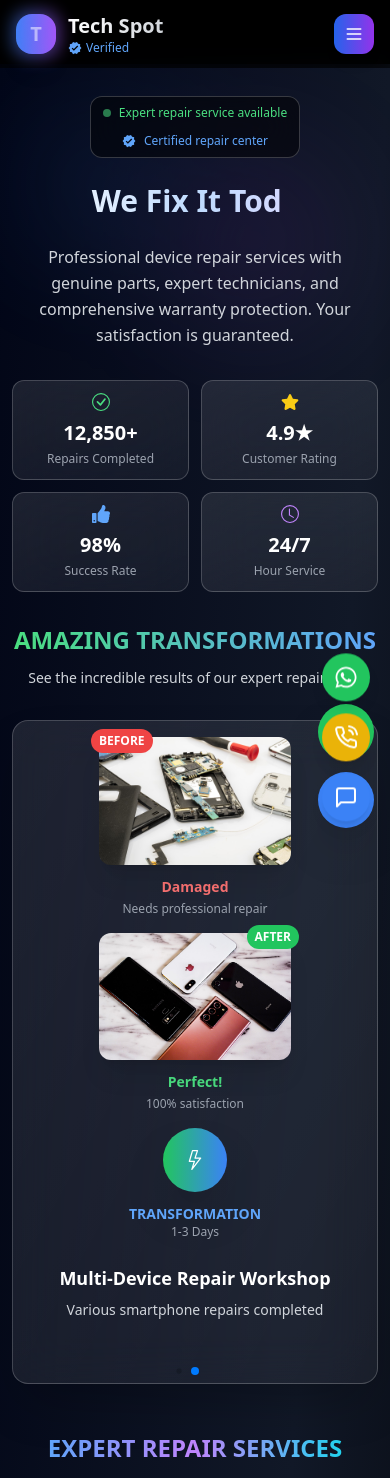
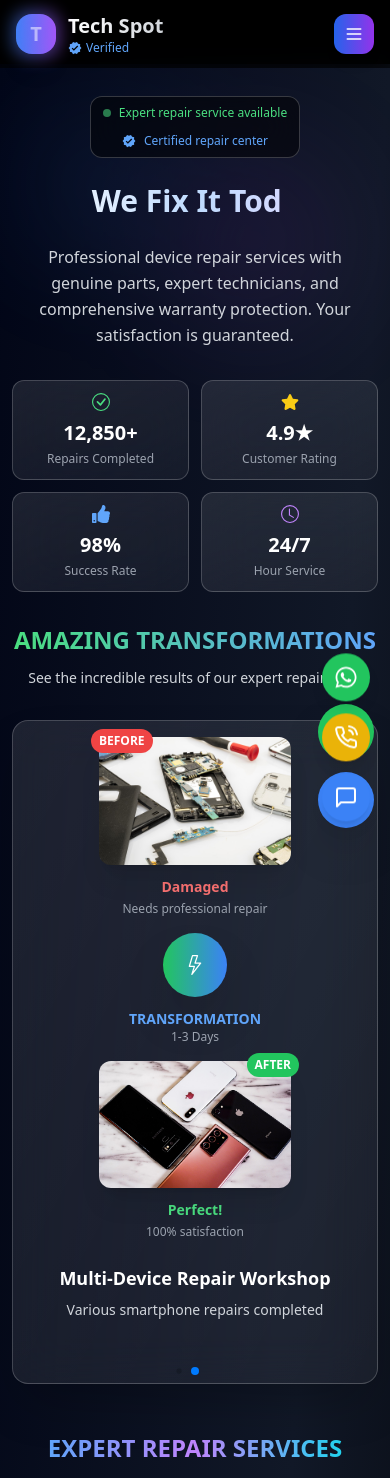
Before and after one commit to IT21182914/Tech-Spot-Official, a React (Create React App) app: page /repair in a window 390 px wide. Shown: the top 1478 px of the page. Built offline with nearby package versions, Linux system fonts and the light colour scheme.

Commit message:
Mobile Responsive

```diff
--- a/src/components/RepairServices.js
+++ b/src/components/RepairServices.js
@@ -539,7 +539,7 @@ const RepairServices = () => {
                     <div className="grid grid-cols-1 md:grid-cols-3 items-center gap-4 sm:gap-8">
                       {/* Before */}
                       <motion.div
-                        className="flex flex-col items-center"
+                        className="flex flex-col items-center order-1"
                         initial={{ opacity: 0, x: -50 }}
                         animate={{ opacity: 1, x: 0 }}
                         transition={{ delay: 0.5 }}
@@ -567,7 +567,7 @@ const RepairServices = () => {
 
                       {/* Transformation Icon */}
                       <motion.div
-                        className="flex flex-col items-center justify-center order-3 md:order-2"
+                        className="flex flex-col items-center justify-center order-2"
                         initial={{ scale: 0, rotate: -180 }}
                         animate={{ scale: 1, rotate: 0 }}
                         transition={{ delay: 1, duration: 1, type: "spring" }}
@@ -587,7 +587,7 @@ const RepairServices = () => {
 
                       {/* After */}
                       <motion.div
-                        className="flex flex-col items-center order-2 md:order-3"
+                        className="flex flex-col items-center order-3"
                         initial={{ opacity: 0, x: 50 }}
                         animate={{ opacity: 1, x: 0 }}
                         transition={{ delay: 1.5 }}
```
